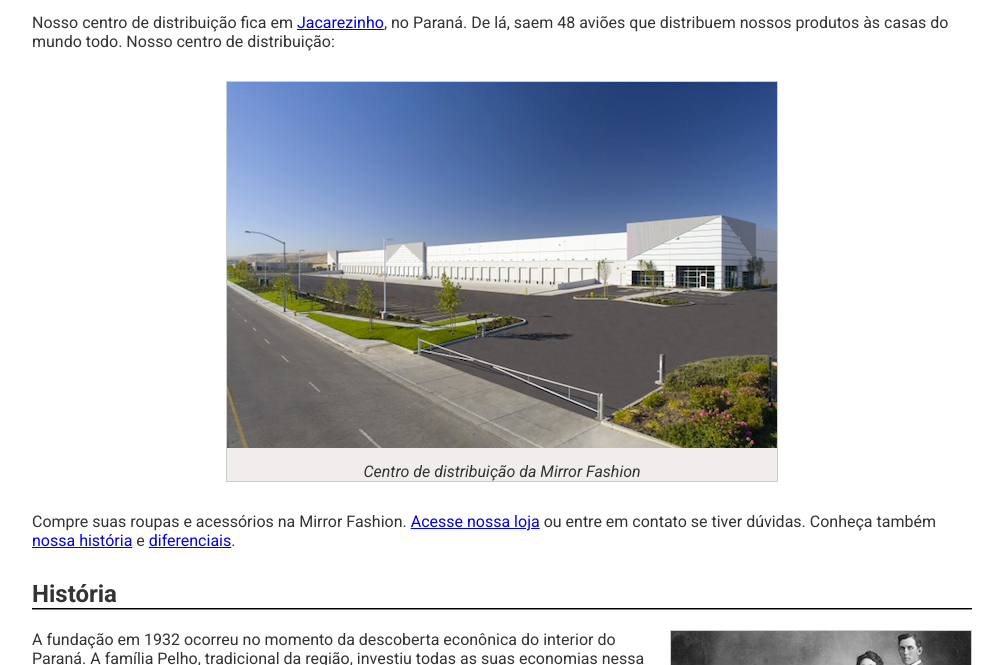
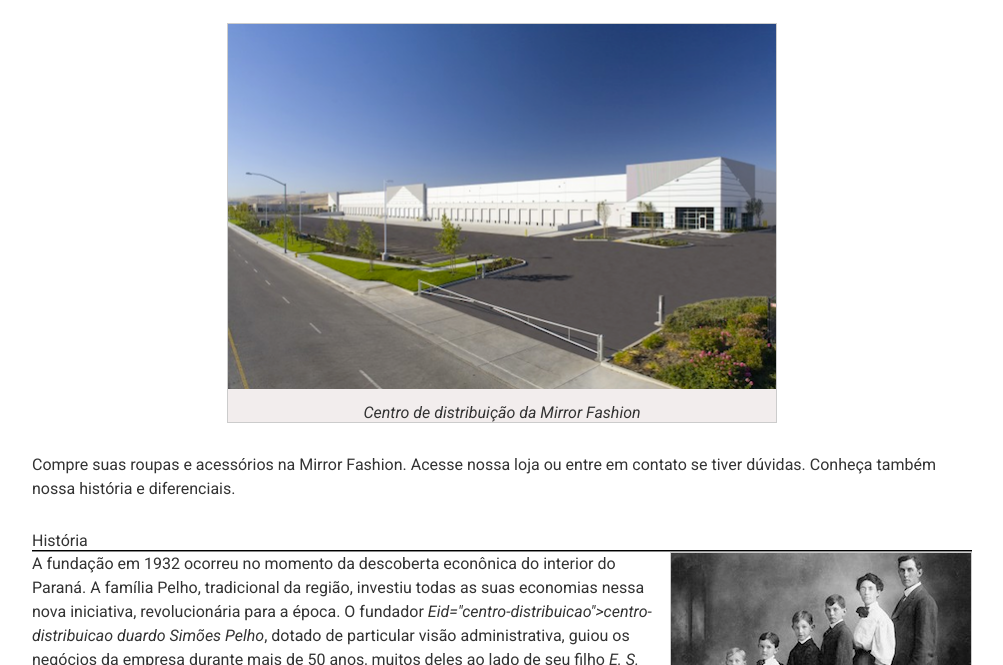
Before and after one commit to Robson1978Oiveira/labs_front, a plain HTML site: page mirrorfashion/sobre.html in a window 1280 px wide. Shown: the part 231-896 px from the top of the page, without its empty margins (138-1141 px from the left). Drawn offline with Linux system fonts and the light colour scheme.

Commit message:
Lab5_reset

```diff
--- /dev/null
+++ b/mirrorfashion/css/reset.css
@@ -0,0 +1,65 @@
+/* Box sizing para todos os elementos */
+html {
+    box-sizing: border-box;
+}
+
+*, *::before, *::after {
+    box-sizing: inherit;
+}
+
+/* Reset de margens e preenchimentos */
+body, h1, h2, h3, h4, h5, h6, p, ol, ul, figure, blockquote, dl, dd {
+    margin: 0;
+    padding: 0;
+}
+
+/* Definindo tamanho da fonte base e estilos padrão */
+html {
+    font-family: Arial, sans-serif;
+    font-size: 16px;
+}
+
+/* Reset de lista */
+ol, ul {
+    list-style: none;
+}
+
+/* Reset de hyperlink */
+a {
+    text-decoration: none;
+    color: inherit;
+}
+
+/* Reset de cabeçalhos */
+h1, h2, h3, h4, h5, h6 {
+    font-size: inherit;
+    font-weight: inherit;
+}
+
+/* Reset de parágrafos */
+p {
+    line-height: 1.5;
+}
+
+/* Definindo largura máxima padrão */
+img, video, iframe, object, embed, audio {
+    max-width: 100%;
+}
+
+/* Definindo largura máxima para elementos de formulário */
+input, textarea, select, button {
+    max-width: 100%;
+}
+
+/* Opção para lidar com borda de botão no IE */
+button {
+    overflow: visible;
+}
+
+/* Resete a borda do campo do formulário para garantir que ele se alinhe corretamente */
+input, textarea, select {
+    border: 0;
+    border-radius: 0;
+}
+
+/* Outros resets de elementos podem ser adicionados conforme necessário */
--- a/mirrorfashion/sobre.html
+++ b/mirrorfashion/sobre.html
@@ -4,6 +4,8 @@
 <head>
     <meta charset="UTF-8">
     <meta name="viewport" content="width=device-width, initial-scale=1.0">
+    <link rel="stylesheet" href="css/reset.css">
+    <link rel="stylesheet" href="css/style.css">
     <link rel="stylesheet" href="css/sobre.css">
     <title>Sobre nós</title>
     <link rel="preconnect" href="https://fonts.googleapis.com">
```
Also changed, not shown: mirrorfashion/index.html (+0 -1 lines).
